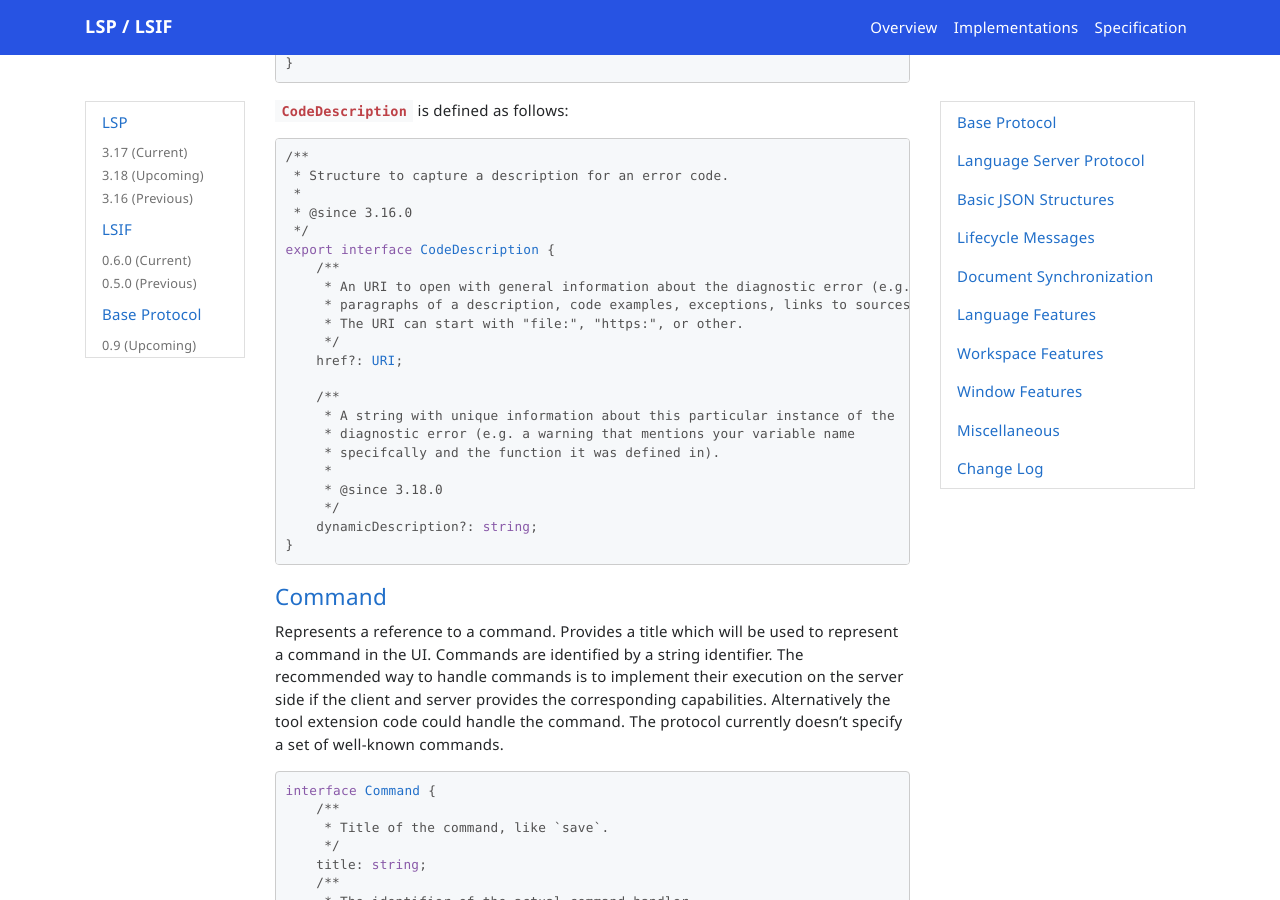
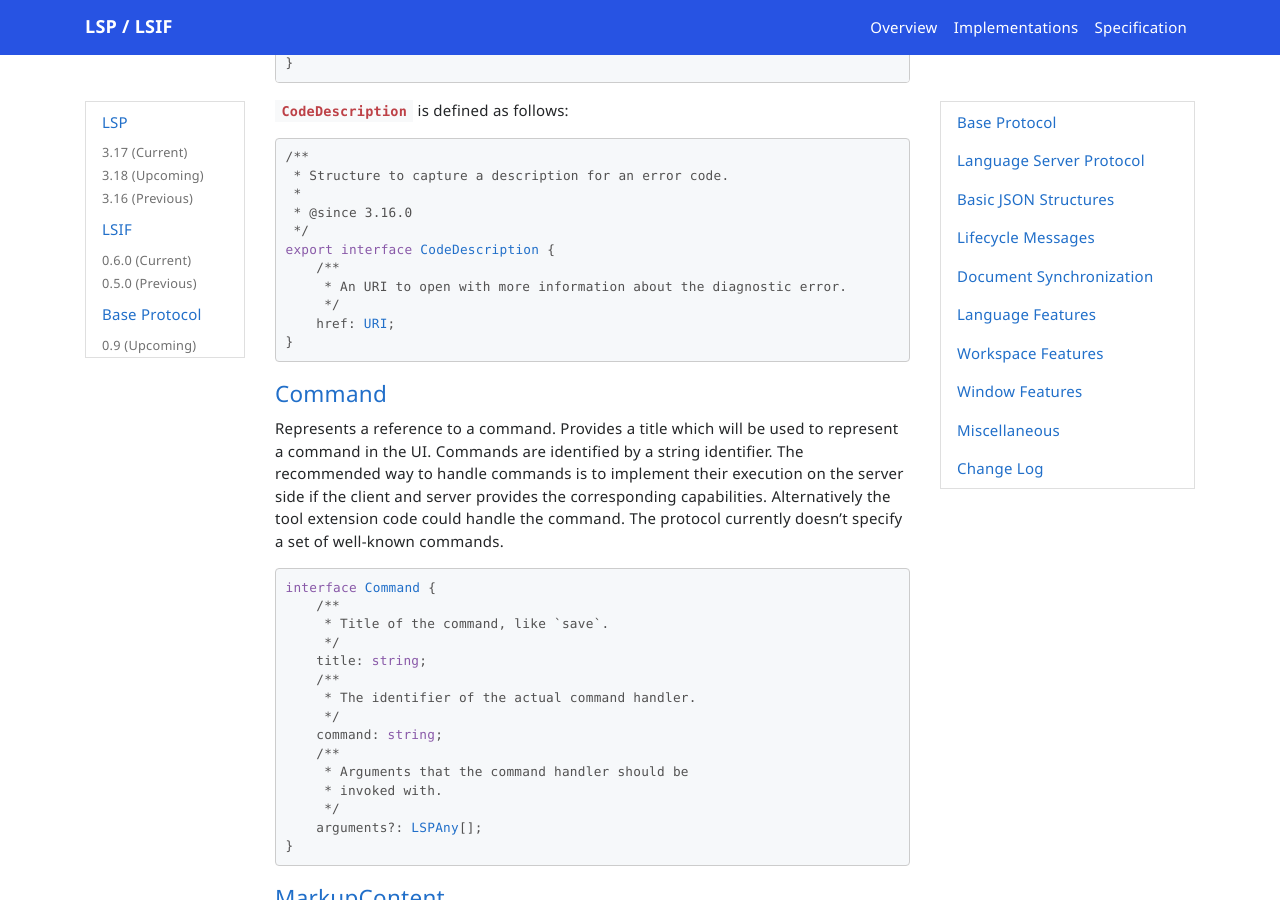
Before and after one commit to microsoft/language-server-protocol, a Jekyll site: the page built from _specifications/lsp/3.18/specification.md, in a window 1280 px wide and 900 px high, scrolled down 26059 px. Built offline with Jekyll 4.4.1, drawn with Linux system fonts in a browser that asks for light colours; nearby versions of some CDN libraries; emoji names are drawn with the system emoji font; comment, search, counter and statistics services are not loaded; some of the changed text lies outside the part shown.

Commit message:
Revert "add diagnostic dynamic long description"
This reverts commit a0bbbcf2797d3649166988168e0e21d0103706c1.

````diff
--- a/_specifications/lsp/3.18/types/diagnostic.md
+++ b/_specifications/lsp/3.18/types/diagnostic.md
@@ -151,19 +151,8 @@ export interface DiagnosticRelatedInformation {
  */
 export interface CodeDescription {
 	/**
-	 * An URI to open with general information about the diagnostic error (e.g.
-	 * paragraphs of a description, code examples, exceptions, links to sources).
-	 * The URI can start with "file:", "https:", or other.
+	 * An URI to open with more information about the diagnostic error.
 	 */
-	href?: URI;
-
-	/**
-	 * A string with unique information about this particular instance of the
-	 * diagnostic error (e.g. a warning that mentions your variable name
-	 * specifcally and the function it was defined in).
-	 *
-	 * @since 3.18.0
-	 */
-	dynamicDescription?: string;
+	href: URI;
 }
 ```
````
